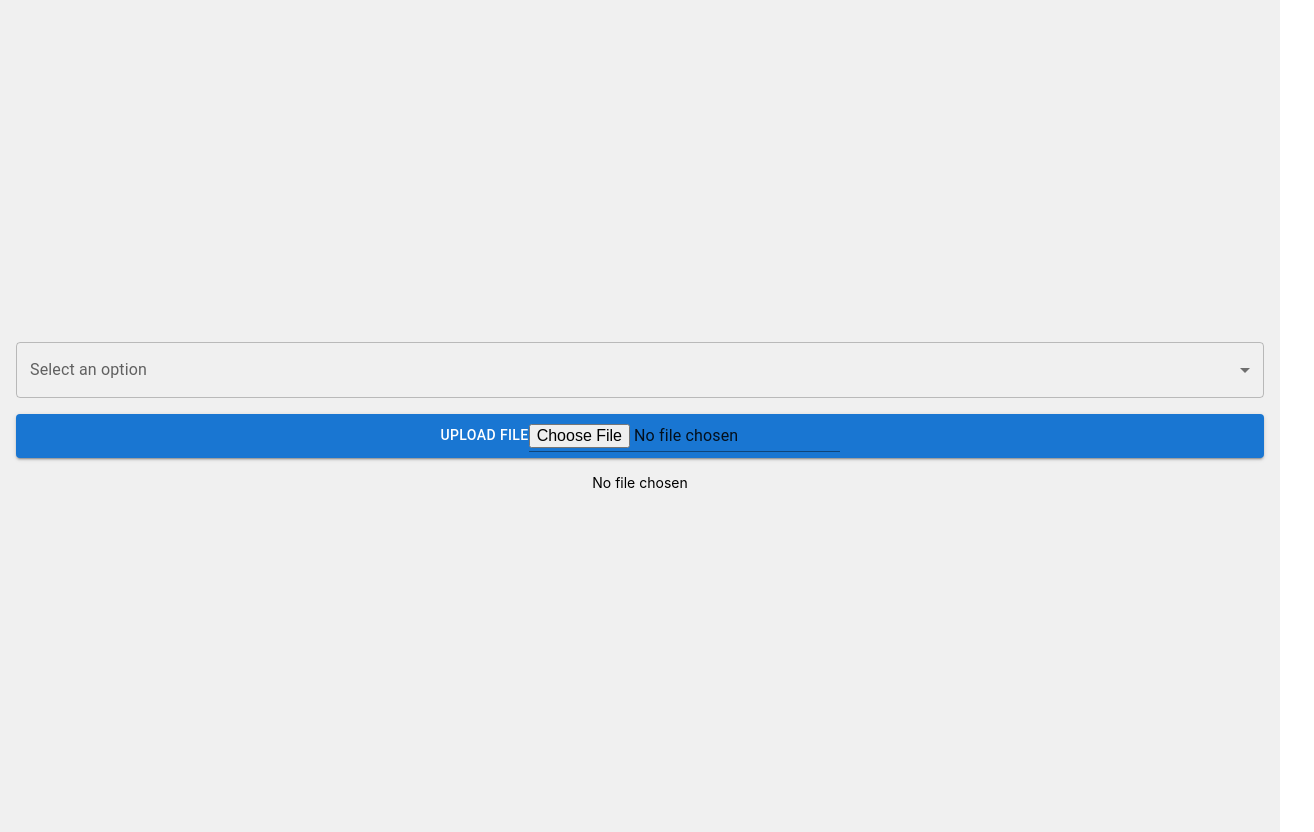
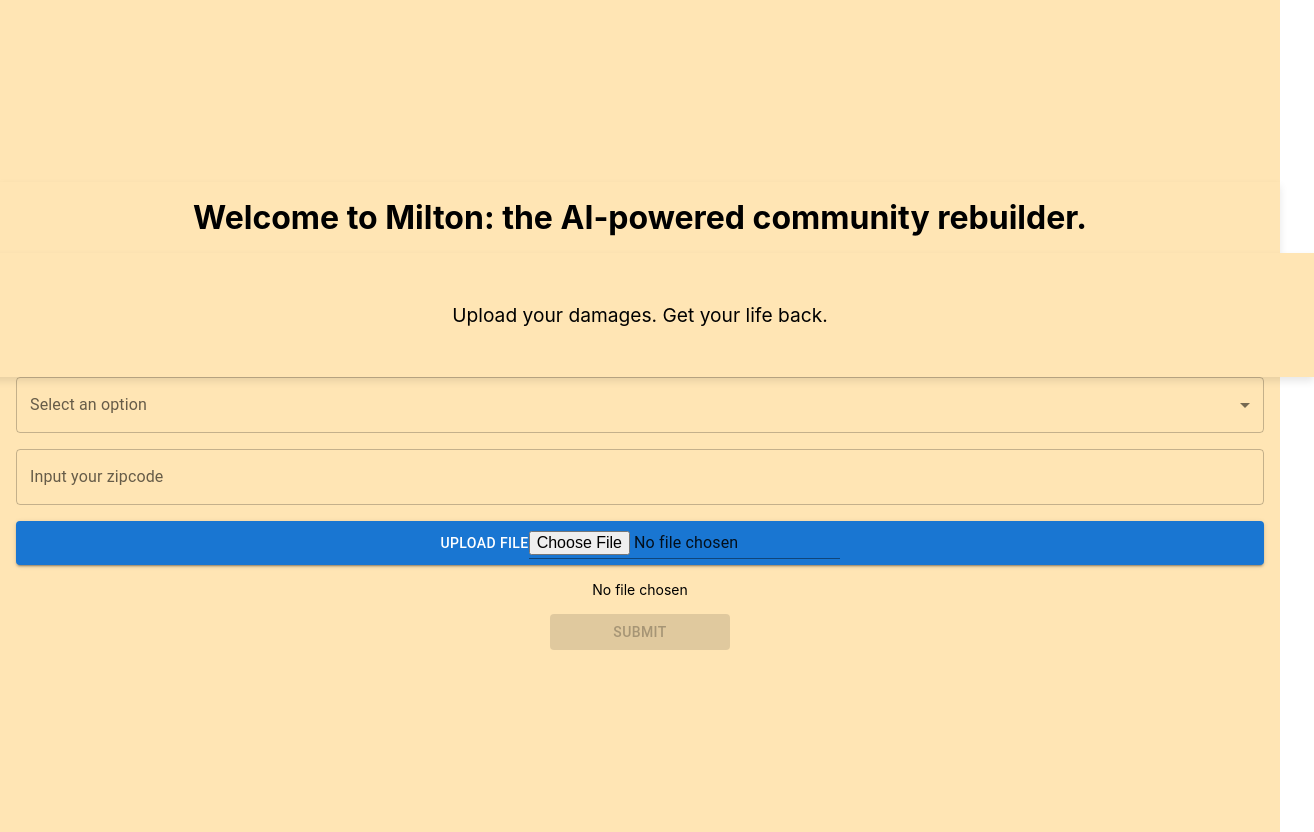
Before and after one commit to sohvasa/hurricane, a React (Create React App) app: page / in a window 1280 px wide. Shown: the whole page, 1314 px wide, since content can reach past the window. Built offline with nearby package versions, Linux system fonts and the light colour scheme.

Commit message:
styling issues fixed on the front page

```diff
--- a/public/index.html
+++ b/public/index.html
@@ -24,7 +24,7 @@
       work correctly both with client-side routing and a non-root public URL.
       Learn how to configure a non-root public URL by running `npm run build`.
     -->
-    <title>React App</title>
+    <title>Hurricane Relief</title>
   </head>
   <body>
     <noscript>You need to enable JavaScript to run this app.</noscript>
--- a/src/App.js
+++ b/src/App.js
@@ -1,9 +1,10 @@
 import React, { useState } from 'react';
-import { Box, Button, Select, MenuItem, InputLabel, FormControl, Input } from '@mui/material';
+import { Box, Button, Select, MenuItem, InputLabel, FormControl, Input, TextField } from '@mui/material';
 
 const MobileResponsiveApp = () => {
   const [selectedItem, setSelectedItem] = useState('');
   const [fileName, setFileName] = useState(null);
+  const [zipCode, setZipCode] = useState(''); // zipcode
 
   const handleSelectChange = (event) => {
     setSelectedItem(event.target.value);
@@ -11,6 +12,15 @@ const MobileResponsiveApp = () => {
 
   const handleFileChange = (event) => {
     setFileName(event.target.files[0]?.name || 'No file chosen');
+  };
+
+  const handleZipCodeChange = (event) => {
+    setZipCode(event.target.value); // Update zip code state
+  };
+
+  const handleSubmit = () => { // CHANGED
+    // Handle form submission logic
+    console.log("Submitted: ", { selectedItem, fileName, zipCode });
   };
 
   return (
@@ -22,9 +32,43 @@ const MobileResponsiveApp = () => {
         alignItems: 'center',
         padding: '16px',
         height: '100vh',
-        backgroundColor: '#f0f0f0',
+        backgroundColor: '#ffe5b4',
       }}
     >
+      {/* Header 1*/}
+      <Box
+        component="header"
+        sx={{
+          width: '100%',
+          padding: '16px',
+          backgroundColor: '#ffe5b4',
+          color: '#000',
+          textAlign: 'center',
+          fontSize: '2rem',
+          fontWeight: 'bold',
+          boxShadow: '0 4px 8px rgba(0, 0, 0, 0.1)',
+        }}
+      >
+        Welcome to Milton: the AI-powered community rebuilder.
+      </Box>
+
+      {/* Header 2*/}
+      <Box
+        component="header"
+        sx={{
+          width: '100%',
+          padding: '50px',
+          backgroundColor: '#ffe5b4',
+          color: '#000',
+          textAlign: 'center',
+          fontSize: '1.2rem',
+          fontWeight: 'semi-bold',
+          boxShadow: '0 4px 8px rgba(0, 0, 0, 0.1)',
+        }}
+      >
+        Upload your damages. Get your life back.
+      </Box>
+
       {/* Dropdown Menu */}
       <FormControl fullWidth sx={{ mb: 2 }}>
         <InputLabel id="dropdown-label">Select an option</InputLabel>
@@ -35,11 +79,30 @@ const MobileResponsiveApp = () => {
           label="Select an option"
           onChange={handleSelectChange}
         >
-          <MenuItem value="option1">Option 1</MenuItem>
-          <MenuItem value="option2">Option 2</MenuItem>
-          <MenuItem value="option3">Option 3</MenuItem>
+          <MenuItem value="option1">Allstate</MenuItem>
+          <MenuItem value="option2">NFIP</MenuItem>
+          <MenuItem value="option3">Allied Trust</MenuItem>
+          <MenuItem value="option4">American Family</MenuItem>
+          <MenuItem value="option5">Auto Club South Insurance</MenuItem>
+          <MenuItem value="option6">Centauri Specialty</MenuItem>
+          <MenuItem value="option7">Fire Insurance Exchange</MenuItem>
+          <MenuItem value="option8">Hartfort Fire Insurance</MenuItem>
+          <MenuItem value="option9">Liberty Mutual</MenuItem>
+          <MenuItem value="option10">People's Trust</MenuItem>
+          <MenuItem value="option11">USAA</MenuItem>
+          <MenuItem value="option12">Wright National Flood</MenuItem>
         </Select>
       </FormControl>
+
+       {/* Zip Code Input */}
+       <TextField
+        fullWidth
+        label="Input your zipcode"
+        variant="outlined"
+        value={zipCode}
+        onChange={handleZipCodeChange}
+        sx={{ mb: 2 }} // Add margin for spacing
+      />
 
       {/* File Upload */}
       <Button variant="contained" component="label" fullWidth>
@@ -50,6 +113,17 @@ const MobileResponsiveApp = () => {
       {/* Display Selected File Name */}
       <Box sx={{ mt: 2, fontSize: '14px', textAlign: 'center' }}>
         {fileName ? `Selected File: ${fileName}` : 'No file chosen'}
+
+        {/* Submit Button */}
+      <Button
+        variant="contained"
+        fullWidth
+        sx={{ mt: 2 }}
+        onClick={handleSubmit}
+        disabled={!selectedItem || !fileName || !zipCode} // Disable button until all fields are filled
+      >
+        Submit
+        </Button>
       </Box>
     </Box>
   );
```
